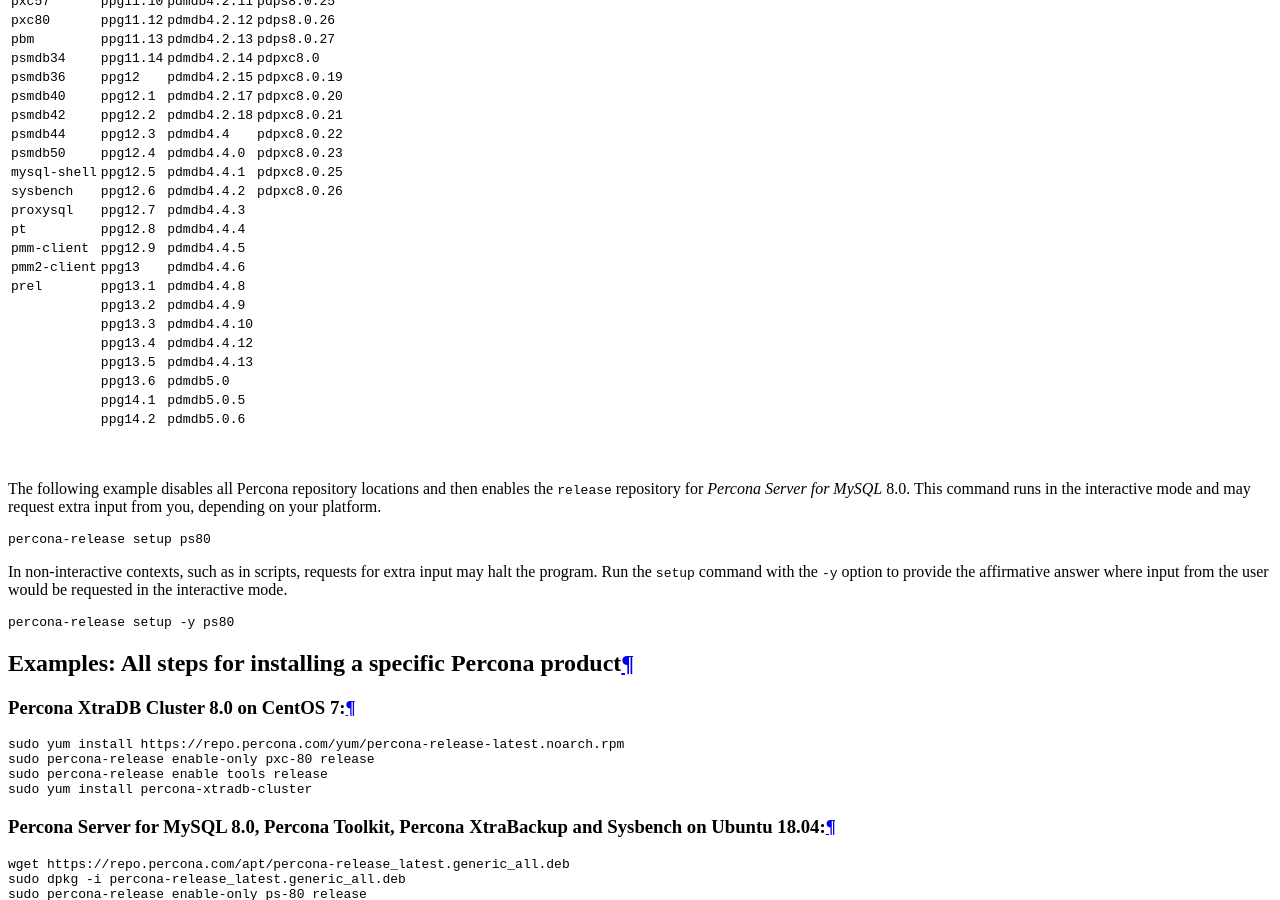
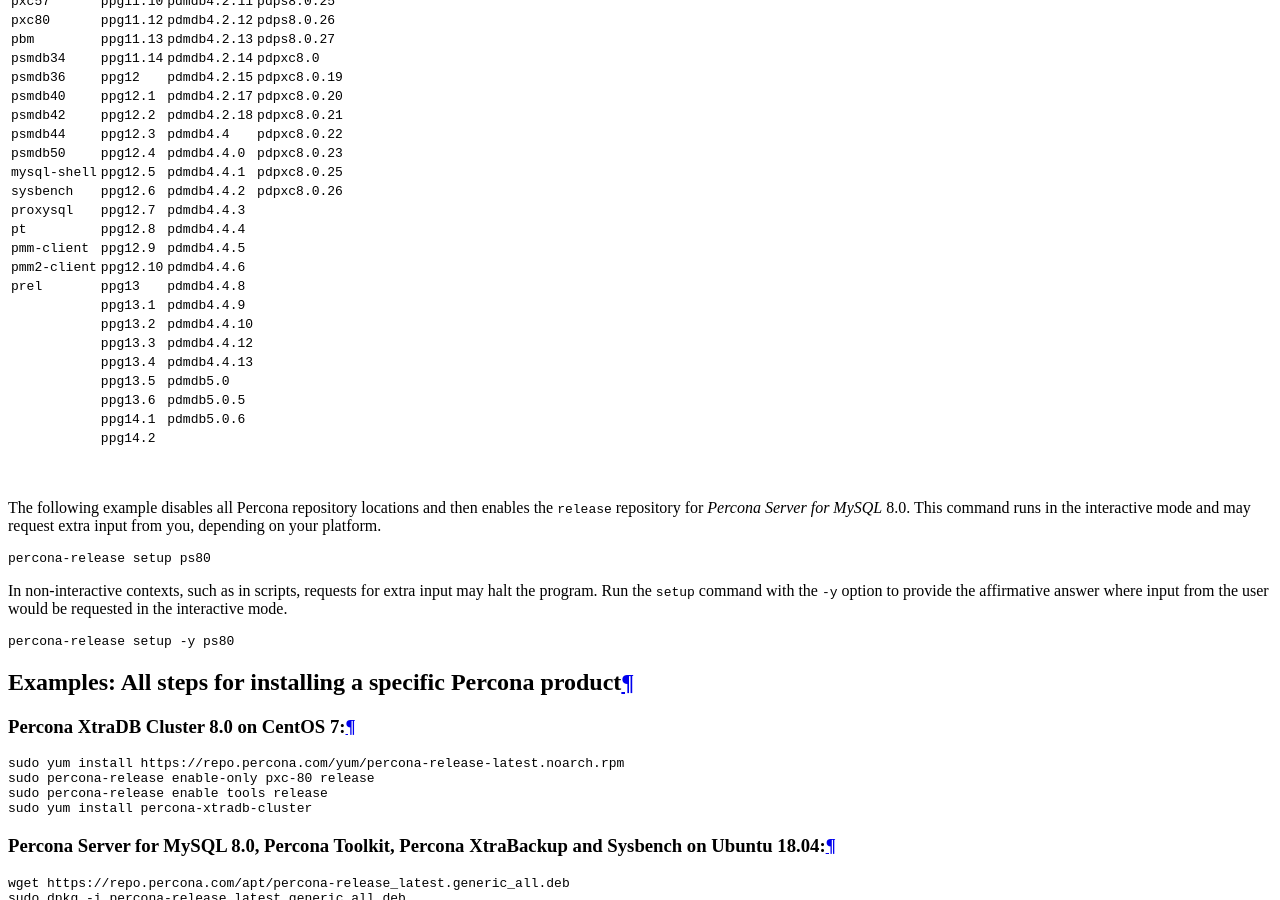
Before and after one commit to percona/repo-config-docs, an MkDocs documentation site: the page built from docs/percona-release.md, in a window 1280 px wide and 900 px high, scrolled down 1252 px. Built offline with MkDocs 1.6.1 and Material for MkDocs 9.7.7, drawn with Linux system fonts in a browser that asks for light colours; nearby versions of some CDN libraries.

```diff
--- a/docs/percona-release.md
+++ b/docs/percona-release.md
@@ -96,15 +96,16 @@ chosen from the following table (the names of products are self-explanatory):
     | ``proxysql``    | ``ppg12.7``     | ``pdmdb4.4.3``  |  |
     | ``pt``          | ``ppg12.8``     | ``pdmdb4.4.4``  |   |
     | ``pmm-client``  | ``ppg12.9``     | ``pdmdb4.4.5``  |   |
-    | ``pmm2-client`` | ``ppg13  ``     | ``pdmdb4.4.6``  |   |
-    | ``prel``        | ``ppg13.1``     | ``pdmdb4.4.8``  |   |
-    |                 | ``ppg13.2``     | ``pdmdb4.4.9``  |   |
-    |                 | ``ppg13.3``     | ``pdmdb4.4.10`` | |
-    |                 | ``ppg13.4``     | ``pdmdb4.4.12``  | |
-    |                 | ``ppg13.5``     | ``pdmdb4.4.13``  |   |
-    |                 | ``ppg13.6``     | ``pdmdb5.0``     |   |
-    |                 | ``ppg14.1``     | ``pdmdb5.0.5`` | |
-    |                 | ``ppg14.2``     | ``pdmdb5.0.6`` | |
+    | ``pmm2-client`` | ``ppg12.10``    | ``pdmdb4.4.6``  |   |
+    | ``prel``        | ``ppg13``       | ``pdmdb4.4.8``  |   |
+    |                 | ``ppg13.1``     | ``pdmdb4.4.9``  |   |
+    |                 | ``ppg13.2``     | ``pdmdb4.4.10`` | |
+    |                 | ``ppg13.3``     | ``pdmdb4.4.12``  | |
+    |                 | ``ppg13.4``     | ``pdmdb4.4.13``  |   |
+    |                 | ``ppg13.5``     | ``pdmdb5.0``     |   |
+    |                 | ``ppg13.6``     | ``pdmdb5.0.5`` | |
+    |                 | ``ppg14.1``     | ``pdmdb5.0.6`` | |
+    |                 | ``ppg14.2``
 
 
 
--- a/mkdocs-netlify.yml
+++ b/mkdocs-netlify.yml
@@ -65,7 +65,8 @@ markdown_extensions:
         smart_angled_quotes: true
   - pymdownx.mark
   - pymdownx.smartsymbols
-  - pymdownx.tabbed
+  - pymdownx.tabbed:
+        alternate_style: true
   - pymdownx.tilde
   - pymdownx.superfences
   - pymdownx.details
```
Also changed, not shown: docs/repository-location.md (+1 -0 lines), requirements.txt (+5 -5 lines).
